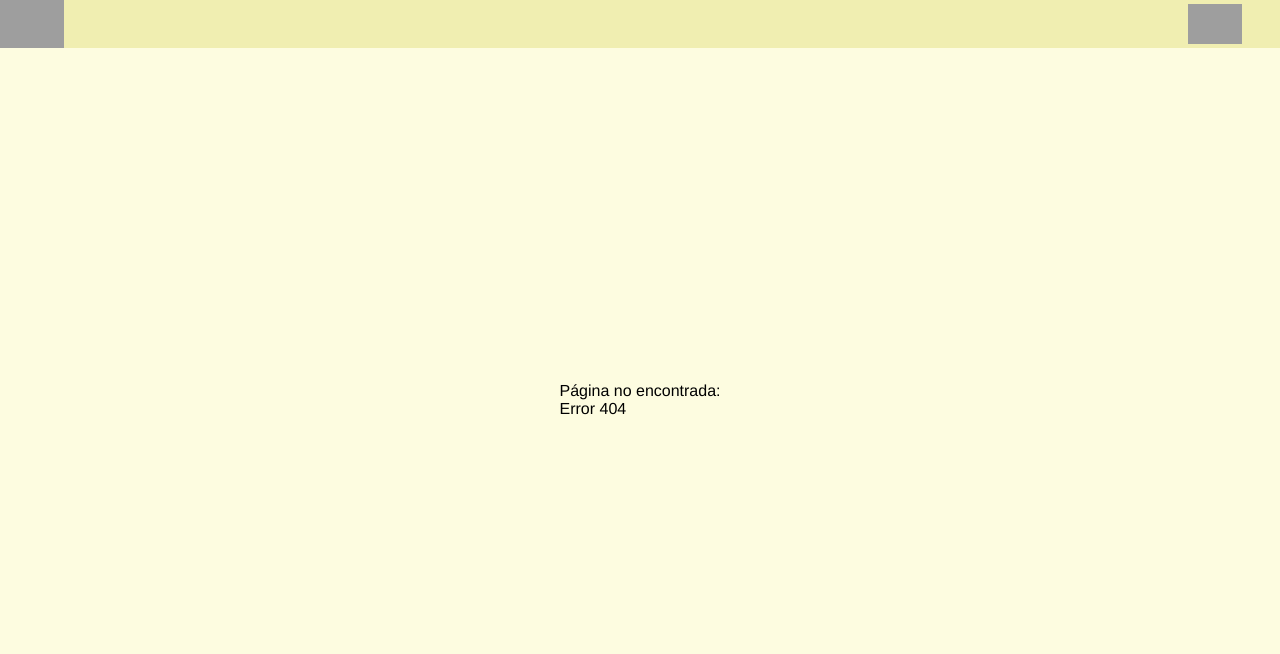
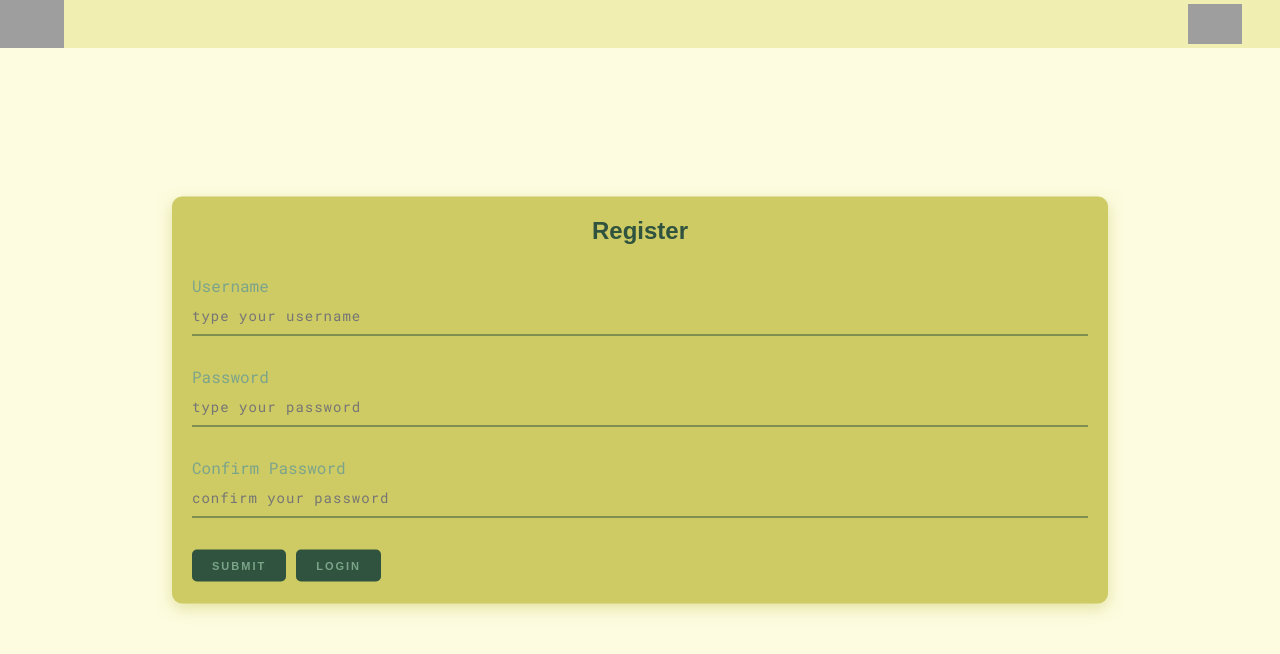
Before and after one commit to cafunga/cafunga.github.io, a Vue app: page /#/register in a window 1280 px wide. Before the commit this address had no page. Shown: the top 654 px of the page. Built offline with nearby package versions, Linux system fonts and the light colour scheme; grey boxes are pictures that could not be loaded.

Commit message:
Implementación de login y registro + Pruebas de colores en el home

```diff
--- a/public/index.html
+++ b/public/index.html
@@ -21,6 +21,7 @@
             margin: 0px;
             padding: 0px;
             height: 100%;
+            background-color: #FDFCE0;
         }
     </style>
 </body>
--- a/src/components/Boton.vue
+++ b/src/components/Boton.vue
@@ -8,7 +8,7 @@ button{
     line-height: 3;
     text-transform: uppercase;
     letter-spacing: 0.1em;
-    color:white;
+    color:rgb(123,164,137);
 
     border-radius: 5em;
     border: 1px solid rgba(0, 0, 0, 0.8);
@@ -17,7 +17,7 @@ button{
     top: 53vh;
     left: calc(50vw - 4.5em);
 
-    background-color: #53b619 ;
+    background-color: rgb(20,58,58) ;
 
 }
 button:active{
--- a/src/components/Slide.vue
+++ b/src/components/Slide.vue
@@ -114,7 +114,7 @@ export default {};
   position:relative;
 }
 .description{
-  background-color: #FFB319;
+  background-color: rgb(223,188,93);
   width: 100vw;
   height: 20vh;
   padding: 0 1em;
--- a/src/shared/components/Header.vue
+++ b/src/shared/components/Header.vue
@@ -3,7 +3,7 @@
     <ul class="barra">
       <router-link to="/" class="a">Principal</router-link>
       <router-link to="/login" class="a">Log In</router-link>
-      <router-link to="/login" class="a">Catálogo</router-link>
+      <router-link to="/register" class="a">Registrarse</router-link>
       <router-link to="/FAQ" class="a">FAQ</router-link>
 
       <li class="menu">
--- /dev/null
+++ b/src/shared/pages/Login.vue
@@ -0,0 +1,123 @@
+import Header from '@/shared/components/Header.vue';
+<template>
+<Header/>
+  <div>
+
+
+    <main class="box">
+      <h2>Login</h2>
+      <form>
+        <div class="inputBox">
+          <label for="userName">Username</label>
+          <input type="text" name="userName" id="userName" placeholder="type your username" required/>
+        </div>
+        <div class="inputBox">
+          <label for="userPassword">Password</label>
+          <input type="password" name="userPassword" id="userPassword" placeholder="type your password"
+                 required/>
+        </div>
+        <div>
+          <button type="submit" name="" style="float: left">Submit</button>
+          <router-link class="button" style="float: left;" to="/register">Register</router-link>
+        </div>
+      </form>
+    </main>
+    <footer>
+    </footer>
+  </div>
+</template>
+
+<script>
+import Header from '@/shared/components/Header.vue'
+
+export default {
+  name: "Login",
+  data() {
+    return {
+
+    }
+  },
+  components:{
+    Header
+
+  }
+}
+</script>
+
+<style scoped>
+@import url("https://fonts.googleapis.com/css2?family=Roboto+Mono&display=swap");
+* {
+  font-family: "Roboto Mono";
+}
+.box {
+  background-color: rgb(206, 202, 100);
+  border-radius: 10px;
+  box-shadow: 0 5px 15px rgba(206, 202, 100,.5);
+  margin: auto;
+  padding: 20px;
+  position: absolute;
+  top: 50%;
+  left: 50%;
+  transform: translate(-50%, -50%);
+  text-align: left;
+  width: 70vw;
+}
+
+.box h2 {
+  margin: 0 0 30px 0;
+  padding: 0;
+  color: rgb(47,83,63);
+  text-align: center;
+  font-family: 'Quicksand', sans-serif;
+}
+
+.box .inputBox label {
+  color: rgba(123,164,138.8);;
+}
+
+.box .inputBox input {
+  background: transparent;
+  border: none;
+  border-bottom: 1px solid rgba(8,54,54,.8);
+  color: rgb(47,83,63);
+  font-size: 14px;
+  letter-spacing: 1px;
+  margin-bottom: 30px;
+  outline: none;
+  padding: 10px 0;
+  width: 100%;
+}
+
+.box input[type="submit"], .box button[type="submit"], a.button {
+  font-family: sans-serif;
+  background: rgba(8,54,54,.8);
+  font-size: 11px;
+  border: none;
+  border-radius: 5px;
+  color: rgba(123,164,137,1);
+  cursor: pointer;
+  font-weight: 600;
+  padding: 10px 20px;
+  letter-spacing: 2px;
+  outline: none;
+  text-transform: uppercase;
+  text-decoration: none;
+  margin: 2px 10px 2px 0;
+  display: inline-block;
+
+}
+
+.box input[type="submit"]:hover, .box button[type="submit"]:hover, a.button:hover {
+  opacity: 0.8;
+}
+
+#tsparticles {
+  position: fixed;
+  margin: 0;
+  padding: 0;
+  left: 0;
+  top: 0;
+  width: 100%;
+  height: 100%;
+}
+</style>
--- /dev/null
+++ b/src/shared/pages/Register.vue
@@ -0,0 +1,130 @@
+<template>
+  <div>
+ <Header/>
+
+    <main class="box">
+      <h2>Register</h2>
+      <form>
+        <div class="inputBox">
+          <label for="userName">Username</label>
+          <input
+            type="text"
+            name="userName"
+            id="userName"
+            placeholder="type your username"
+            required
+          />
+        </div>
+        <div class="inputBox">
+          <label for="userPassword">Password</label>
+          <input
+            type="password"
+            name="userPassword"
+            id="userPassword"
+            placeholder="type your password"
+            required
+          />
+        </div>
+        <div class="inputBox">
+          <label for="userConfirmPassword">Confirm Password</label>
+          <input
+            type="password"
+            name="userPassword"
+            id="userConfirmPassword"
+            placeholder="confirm your password"
+            required
+          />
+        </div>
+        <button type="submit" name="" style="float: left">Submit</button>
+        <router-link class="button" style="float: left" to="/login"
+          >Login</router-link
+        >
+      </form>
+    </main>
+    <footer></footer>
+  </div>
+</template>
+
+<script>
+import Header from '../components/Header.vue'
+export default {
+  name: "Register",
+  data() {
+    return {};
+  },
+  components:{
+    Header
+  }
+};
+</script>
+
+<style scoped>
+@import url("https://fonts.googleapis.com/css2?family=Roboto+Mono&display=swap");
+* {
+  font-family: "Roboto Mono";
+}
+.box {
+  background-color: rgb(206, 202, 100);
+  border-radius: 10px;
+  box-shadow: 0 5px 15px rgba(206, 202, 100, 0.5);
+  margin: auto;
+  padding: 20px;
+  position: absolute;
+  top: 50%;
+  left: 50%;
+  transform: translate(-50%, -50%);
+  text-align: left;
+  width: 70vw;
+}
+
+.box h2 {
+  margin: 0 0 30px 0;
+  padding: 0;
+  color: rgb(47, 83, 63);
+  text-align: center;
+  font-family: "Quicksand", sans-serif;
+}
+
+.box .inputBox label {
+  color: rgba(123, 164, 138.8);
+}
+
+.box .inputBox input {
+  background: transparent;
+  border: none;
+  border-bottom: 1px solid rgba(8, 54, 54, 0.8);
+  color: rgb(47, 83, 63);
+  font-size: 14px;
+  letter-spacing: 1px;
+  margin-bottom: 30px;
+  outline: none;
+  padding: 10px 0;
+  width: 100%;
+}
+
+.box input[type="submit"],
+.box button[type="submit"],
+a.button {
+  font-family: sans-serif;
+  background: rgba(8, 54, 54, 0.8);
+  font-size: 11px;
+  border: none;
+  border-radius: 5px;
+  color: rgba(123, 164, 137, 1);
+  cursor: pointer;
+  font-weight: 600;
+  padding: 10px 20px;
+  letter-spacing: 2px;
+  outline: none;
+  text-transform: uppercase;
+  text-decoration: none;
+  margin: 2px 10px 2px 0;
+  display: inline-block;
+}
+
+.box input[type="submit"]:hover,
+.box button[type="submit"]:hover,
+a.button:hover {
+  opacity: 0.8;
+}
+</style>
```
Also changed, not shown: src/router/router.js (+6 -1 lines).
